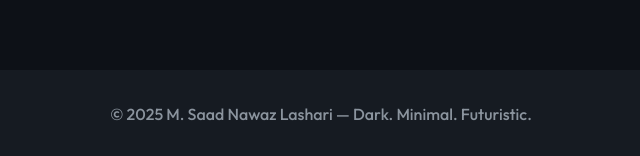
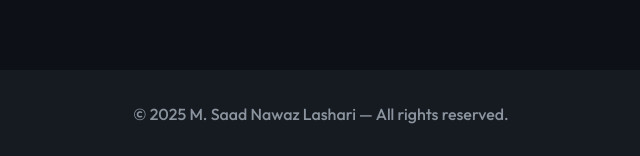
Before and after one commit to Saadispark/saadlashari.github.io, a plain HTML site: page index.html in a window 1280 px wide. Shown: the part 1572-1728 px from the top of the page, 319-959 px from the left. Drawn offline with Linux system fonts and the light colour scheme.

Commit message:
Update index.html

```diff
--- a/index.html
+++ b/index.html
@@ -175,7 +175,7 @@
   </section>
 
   <footer>
-    &copy; 2025 M. Saad Nawaz Lashari — Dark. Minimal. Futuristic.
+    &copy; 2025 M. Saad Nawaz Lashari — All rights reserved.
   </footer>
 </body>
 </html>
```
